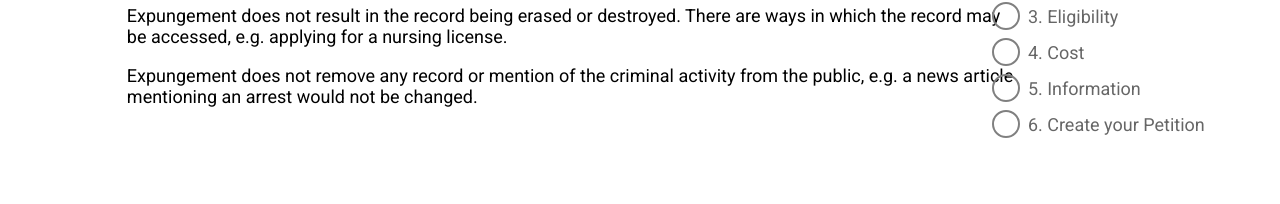
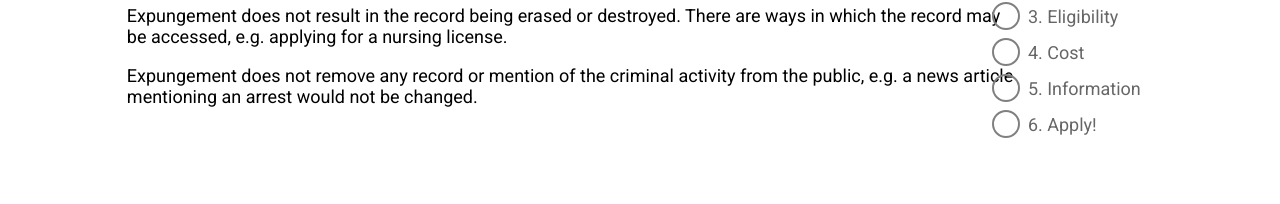
Before and after one commit to ShawonC/arch-city-cmr-app, a React (Create React App) app: page /info in a window 1280 px wide. Shown: the part 346-550 px from the top of the page. Built offline with nearby package versions, Linux system fonts and the light colour scheme.

Commit message:
Update config.js

```diff
--- a/src/data/config.js
+++ b/src/data/config.js
@@ -99,10 +99,12 @@ export const steps = [
     `,
   },
   {
-    navName: 'Create your Petition',
-    headerText: 'Create and Submit your Petition',
+    navName: 'Apply!',
+    headerText: 'Apply to the Program!',
     bodyText:
-    `<p>Once you have gathered enough information, you can create your petition. You can get a copy of the petition (add link here) to print and fill out, or you can fill it out online and print it. When your petition is complete take it to an expungement clinit or expungement center. You can find a list of these (another link to add here).</p>
+    // <p>Once you have gathered enough information, you can create your petition. You can get a copy of the petition (add link here) to print and fill out, or you can fill it out online and print it. When your petition is complete take it to an expungement clinit or expungement center. You can find a list of these (another link to add here).</p>
+    `
+    <p>button goes here </p>
     `,
   },
   /*{
```
